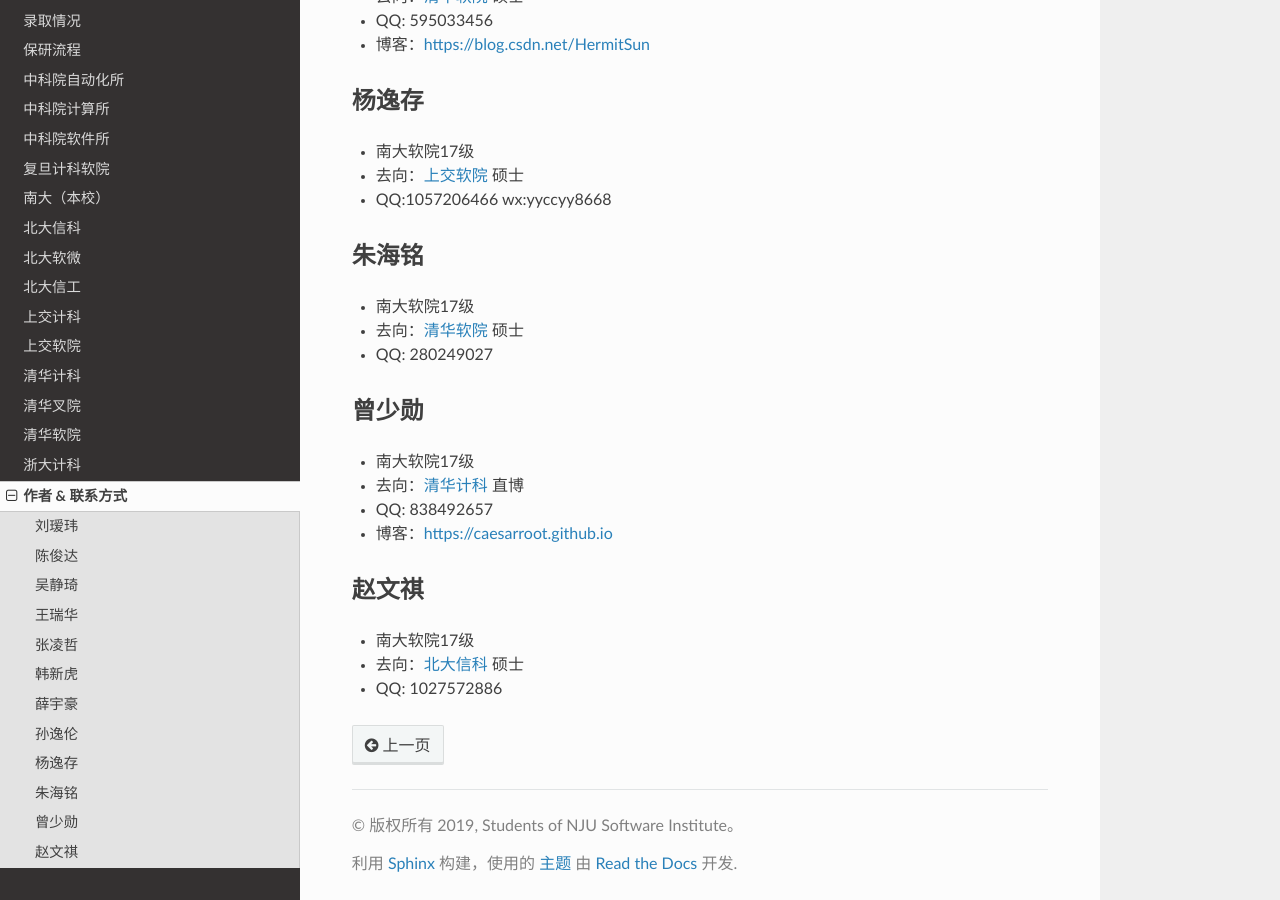
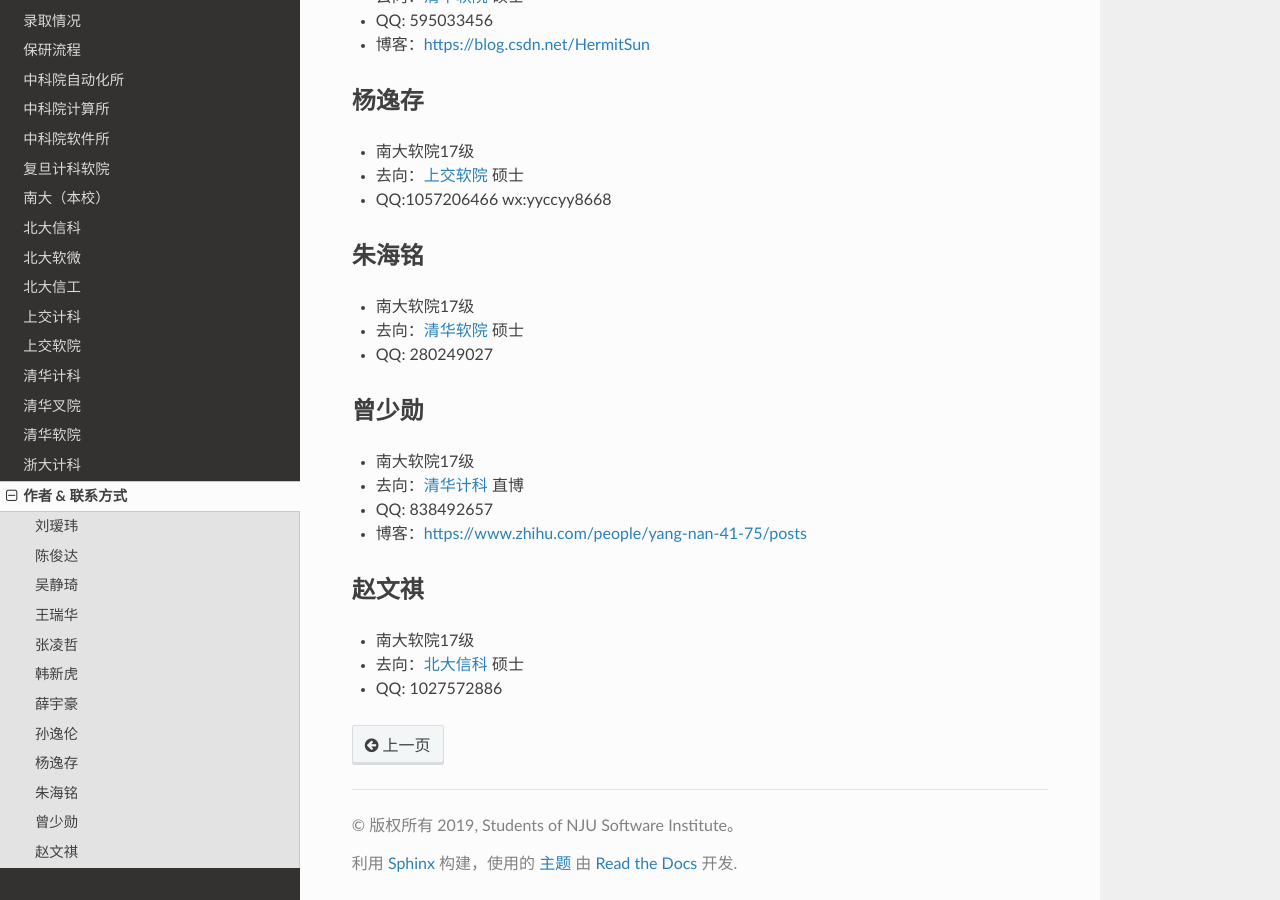
Before and after one commit to NJU-SE-15-share-review/postgraduate-recommendation, a Sphinx documentation site: the page built from source/authors.rst, in a window 1280 px wide and 900 px high, scrolled down 1399 px. Built offline with Sphinx 7.4.7 and the Read the Docs theme 2.0.0, drawn with Linux system fonts in a browser that asks for light colours; some of the changed lines change nothing that is shown.

Commit message:
update link

```diff
--- a/source/authors.rst
+++ b/source/authors.rst
@@ -78,7 +78,7 @@
 * 南大软院17级
 * 去向：:ref:`schools/thu/cs:清华计科` 直博
 * QQ: 838492657
-* 博客：https://caesarroot.github.io
+* 博客：https://www.zhihu.com/people/yang-nan-41-75/posts
 
 赵文祺
 -------------------------------------
```
